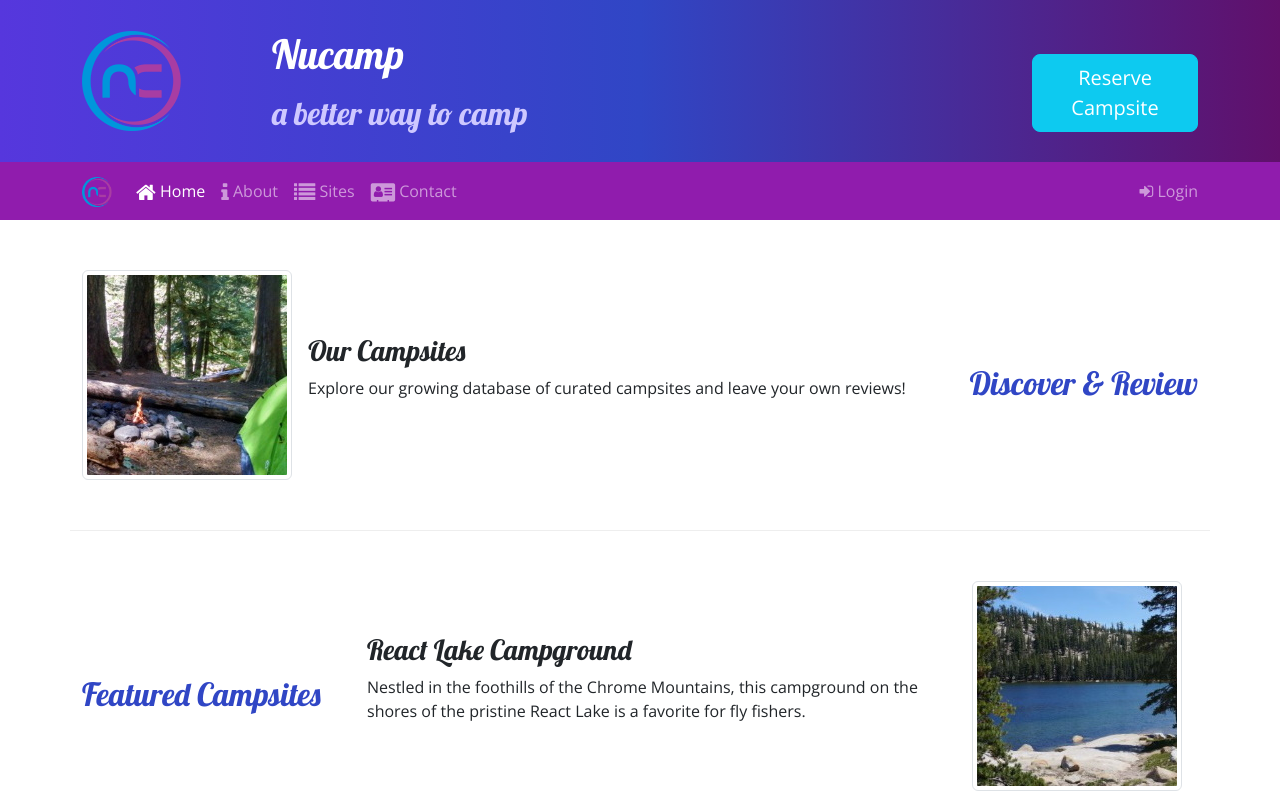
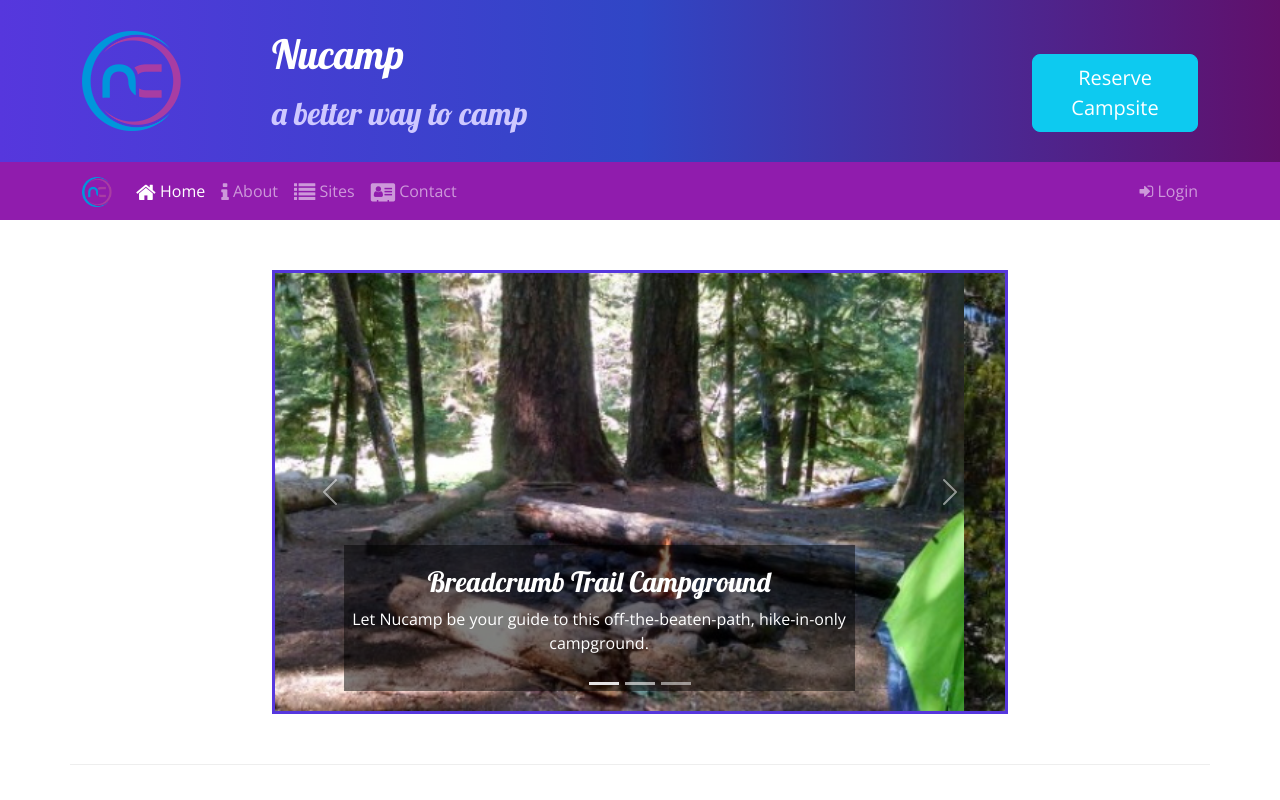
Before and after one commit to kidruiz/nucampsite, a website: page index.html in a window 1280 px wide. Shown: the top 800 px of the page. Drawn offline with nearby package versions, Linux system fonts and the light colour scheme.

Commit message:
Carousel

```diff
--- a/css/styles.css
+++ b/css/styles.css
@@ -43,3 +43,11 @@ header h2 {
 .accordion-button {
   background-color: #d3d3d3;
 }
+
+.carousel-caption {
+  background-color: rgba(0, 0, 0, 0.5);
+}
+
+.carousel {
+  border: solid #5637DD;
+}
--- a/index.html
+++ b/index.html
@@ -169,6 +169,52 @@
     </div>
 
     <div class="container">
+
+        <div class="row row-content">
+            <div class="col-md-8 mx-auto">
+                <div id="homeCarousel" class="carousel slide" data-bs-ride="carousel">
+                    <div class="carousel-indicators">
+                        <button type="button" data-bs-target="#homeCarousel" data-bs-slide-to="0" class="active"></button>
+                        <button type="button" data-bs-target="#homeCarousel" data-bs-slide-to="1"></button>
+                        <button type="button" data-bs-target="#homeCarousel" data-bs-slide-to="2"></button>
+                    </div>
+                    <div class="carousel-inner">
+                        <div class="carousel-item active">
+                            <img class="d-block w-100" src="img/breadcrumb-trail.jpg" alt="Breadcrumb Trail Campground" />
+                            <div class="carousel-caption">
+                                <h3>Breadcrumb Trail Campground</h3>
+                                <p class="d-none d-sm-block">Let Nucamp be your guide to this off-the-beaten-path, hike-in-only campground.</p>
+                            </div>
+                        </div>
+                        <div class="carousel-item">
+                            <img class="d-block w-100" src="img/react-lake.jpg" alt="React Lake Campground" />
+                            <div class="carousel-caption">
+                                <h3>React Lake Campground</h3>
+                                <p class="d-none d-sm-block">Nestled in the foothills of the Chrome Mountains,
+                                this campground on the shores of the pristine React Lake is a favorite for fly fishers.</p>
+                            </div>
+                        </div>
+                        <div class="carousel-item">
+                            <img class="d-block w-100" src="img/chrome-river.jpg" alt="Chrome River Campground" />
+                            <div class="carousel-caption">
+                                <h3>Chrome River Campground</h3>
+                                <p class="d-none d-sm-block">Spend a few sunny days and starry nights beneath a canopy of
+                                old-growth firs at this enchanting spot by the Chrome River.</p>
+                            </div>
+                        </div>
+                    </div>
+                    <a class="carousel-control-prev" href="#homeCarousel" role="button" data-bs-slide="prev">
+                        <span class="carousel-control-prev-icon"></span>
+                        <span class="sr-only">Previous</span>
+                    </a>
+                    <a class="carousel-control-next" href="#homeCarousel" role="button" data-bs-slide="next">
+                        <span class="carousel-control-next-icon"></span>
+                        <span class="sr-only">Next</span>
+                    </a>
+                </div>
+            </div>
+        </div>
+
         <div class="row row-content align-items-center">
             <div class="col-sm-4 order-sm-last col-md-3">
                 <h2 class="text-sm-end">Discover & Review</h2>
```
